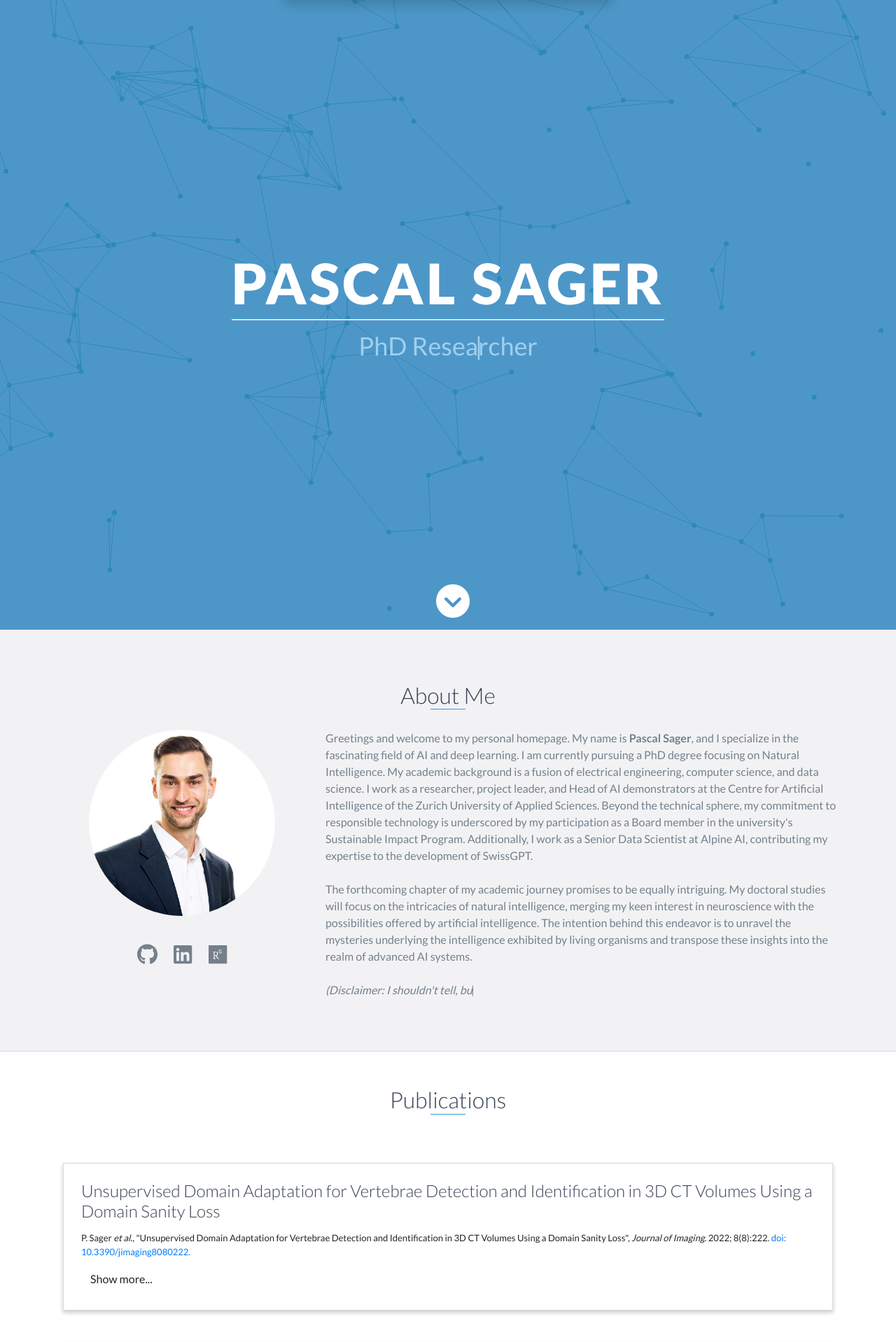
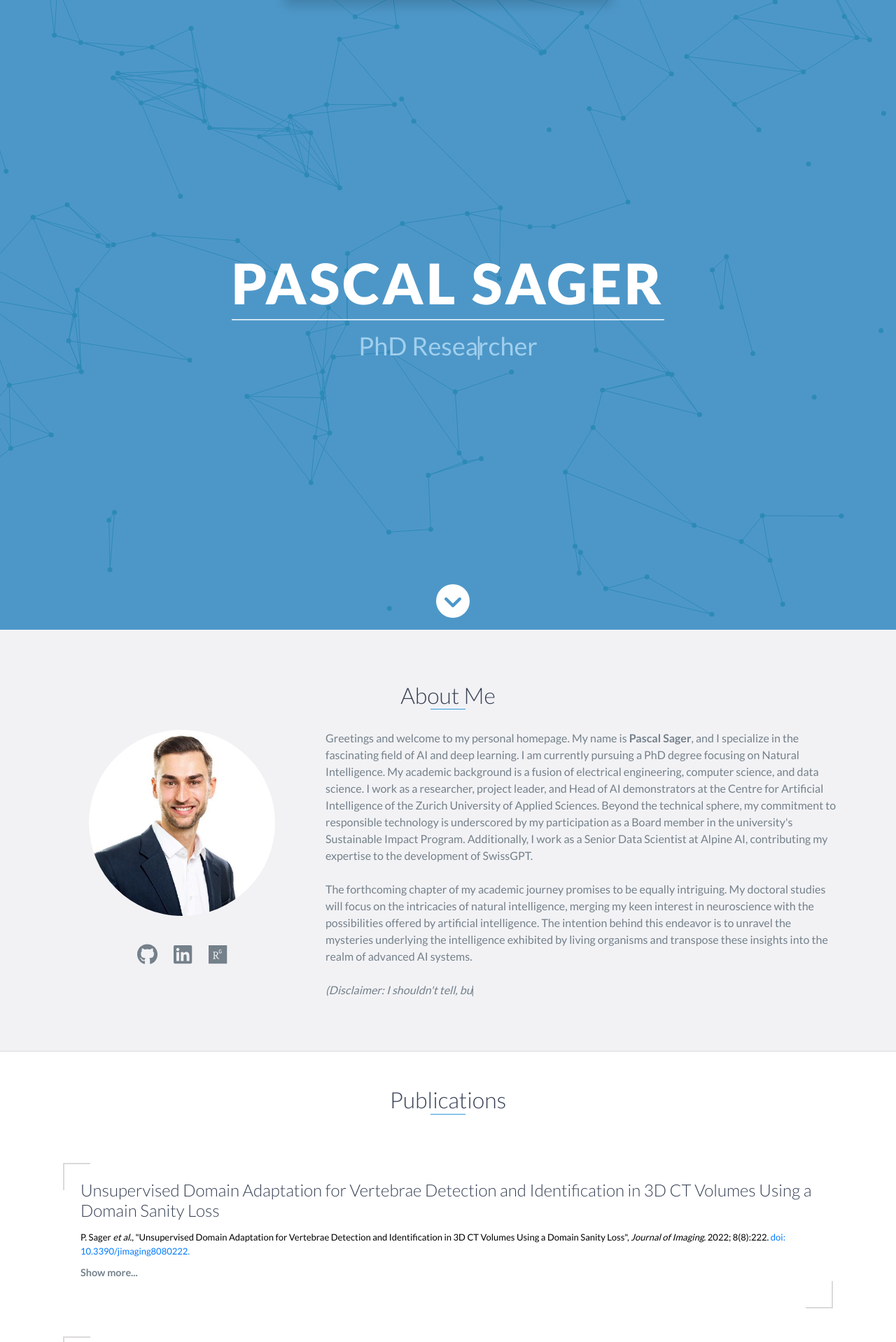
Before and after one commit to sagerpascal/sagerpascal.github.io, a Jekyll site: the page built from index.html, in a window 1280 px wide. Shown: the top 1918 px of the page at 70% size. Built offline with Jekyll 4.4.1, drawn with Linux system fonts in a browser that asks for light colours; nearby versions of some CDN libraries.

Commit message:
Update content

```diff
--- a/_sass/main.scss
+++ b/_sass/main.scss
@@ -259,6 +259,10 @@ footer {
   }
 }
 
+.shadow-small {
+  box-shadow: 0 0.5px 1.5px rgba(0, 0, 0, 0.04), 0 0.5px 1px rgba(0, 0, 0, 0.08);
+}
+
 .shadow {
   box-shadow: 0 1px 3px rgba(0, 0, 0, 0.12), 0 1px 2px rgba(0, 0, 0, 0.24);
 }
--- a/assets/css/portfolio-styles.scss
+++ b/assets/css/portfolio-styles.scss
@@ -117,6 +117,7 @@
     animation: pulsate 1.5s ease;
     animation-iteration-count: infinite;
     padding-top: 5px;
+
     &:hover {
       color: $border;
     }
@@ -347,14 +348,18 @@
   }
 }
 
+// see https://www.proglobalbusinesssolutions.com/css-hover-effects/
 .publication {
+  cursor: pointer;
   position: relative;
   max-width: 700px;
   margin: 0 auto 30px auto;
   overflow: hidden;
-  border: 1px solid $border;
   text-align: left;
   padding: 25px;
+  background: white;
+  box-shadow: 0 3px 6px rgba(0, 0, 0, 0.08), 0 3px 6px rgba(0, 0, 0, 0.15);
+  border: 0 solid #fff;
 
   a {
     text-align: center;
@@ -395,6 +400,52 @@
 
   ul {
     padding: 0 0 0 15px;
+  }
+}
+
+
+/* Publications hover on big screen */
+@media only screen and (min-width: 768px) {
+  .publication {
+    box-shadow: none;
+    border: 0 solid #fff;
+    transition: all 1s;
+
+    &:after, &:before {
+      content: " ";
+      width: 40px;
+      height: 40px;
+      position: absolute;
+      border: 0 solid #fff;
+      transition: all 1s;
+    }
+
+    &:after {
+      top: -1px;
+      left: -1px;
+      border-top: 3px solid $border;
+      border-left: 3px solid $border;
+    }
+
+    &:before {
+      bottom: -1px;
+      right: -1px;
+      border-bottom: 3px solid $border;
+      border-right: 3px solid $border;
+    }
+
+    &:hover {
+      border-top-right-radius: 0;
+      border-bottom-left-radius: 0;
+      // background:rgba(0,0,0,.5);
+      // color:white;
+      &:before, &:after {
+
+        width: 100%;
+        height: 100%;
+        // border-color:white;
+      }
+    }
   }
 }
 
--- a/assets/js/scripts.js
+++ b/assets/js/scripts.js
@@ -120,7 +120,7 @@ new TypeIt("#myJobs", {
     .pause(500)
     .move(-10, { delay: 400 })
     .delete(4, { delay: 400 })
-    .type("<strong>AI</strong> ", { delay: 400 })
+    .type("AI ", { delay: 400 })
     .pause(500)
     .move(10, { delay: 400 })
     .delete(10, { delay: 400 })
@@ -142,6 +142,9 @@ new TypeIt("#myJobs", {
 new TypeIt("#disclaimer", {
     speed: 90,
     startDelay: 3000,
+    loop: true,
 })
   .type("<i>(Disclaimer: I shouldn't tell, but I'm an AI writing this text for Pascal &#x1F609;)</i>", { delay: 800 })
+    .pause(10000)
+
   .go();
--- a/index.html
+++ b/index.html
@@ -125,28 +125,28 @@ id: index
 <div id="publications">
     <h2 class="heading reveal2">Publications</h2>
     <div>
-        <div class="publication shadow-large reveal">
+        <button type="button" class="publication reveal" data-toggle="modal" data-target="#udaModal" style="outline: none;">
             <div class="publication-info">
                 <h3>Unsupervised Domain Adaptation for Vertebrae Detection and Identification in 3D CT Volumes Using a Domain Sanity Loss</h3>
                 <div class="citation">
                     P. Sager <i>et al.</i>, "Unsupervised Domain Adaptation for Vertebrae Detection and Identification in 3D CT Volumes Using a Domain Sanity Loss", <i>Journal of Imaging</i>. 2022; 8(8):222. <a href="https://www.mdpi.com/2313-433X/8/8/222" target="_blank">doi: 10.3390/jimaging8080222.</a>
                 </div>
-                <button type="button" class="btn" data-toggle="modal" data-target="#udaModal">
-                    Show more...
-                </button>
+                <p>
+                    <strong>Show more...</strong>
+                </p>
             </div>
-        </div>
-        <div class="publication shadow-large reveal">
+        </button>
+        <button type="button" class="publication reveal" data-toggle="modal" data-target="#sdsModal" style="outline: none;">
             <div class="publication-info">
                 <h3>A Survey of Un-, Weakly-, and Semi-Supervised Learning Methods for Noisy, Missing and Partial Labels in Industrial Vision Applications</h3>
                 <div class="citation">
                     N. Simmler <i>et al.</i>, "A Survey of Un-, Weakly-, and Semi-Supervised Learning Methods for Noisy, Missing and Partial Labels in Industrial Vision Applications", <i>2021 8th Swiss Conference on Data Science (SDS)</i>. 2021, pp. 26-31, <a href="https://ieeexplore.ieee.org/document/9474624" target="_blank">doi: 10.1109/SDS51136.2021.00012.</a>
                 </div>
-                <button type="button" class="btn" data-toggle="modal" data-target="#sdsModal">
-                    Show more...
-                </button>
+                <p>
+                    <strong>Show more...</strong>
+                </p>
             </div>
-        </div>
+        </button>
     </div>
 </div>
 <!-- Projects to add: GiB, MSc. Thesis, Robodog, Text to image, Alpine AI Doc Search, -->
```
